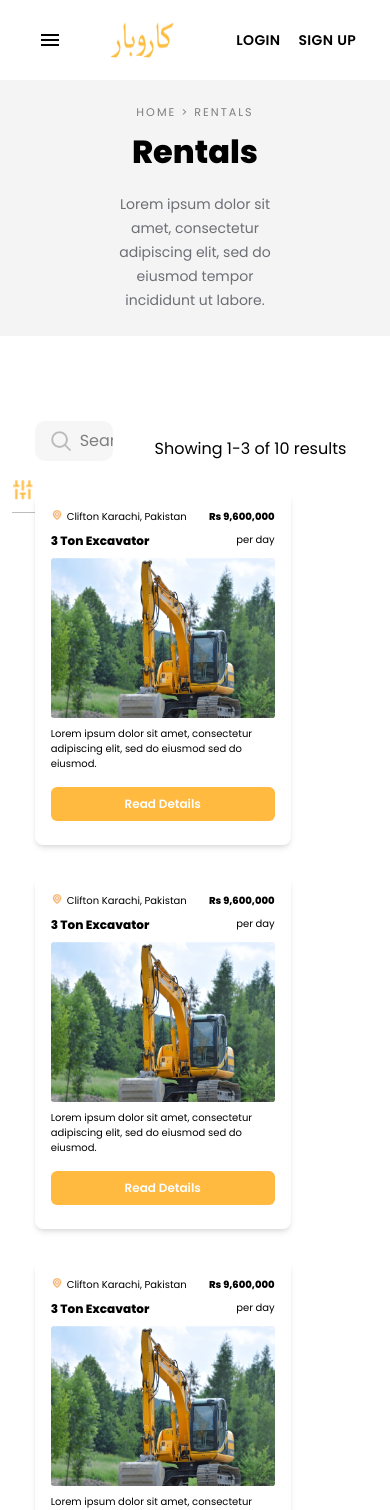
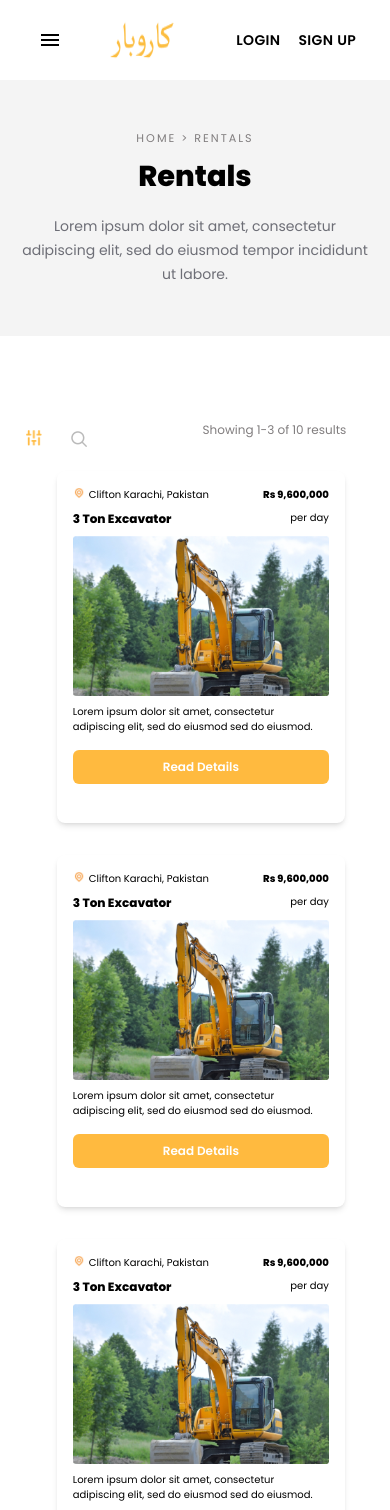
Before and after one commit to Hashir-Khan777/ME-P-Frontend, a React (Create React App) app: page /Rentals in a window 390 px wide. Shown: the top 1510 px of the page. Built offline with nearby package versions, Linux system fonts and the light colour scheme.

Commit message:
fixes for rental

```diff
--- a/package.json
+++ b/package.json
@@ -30,6 +30,7 @@
     "react-date-range": "^1.4.0",
     "react-datetime-picker": "^5.5.3",
     "react-dom": "^18.2.0",
+    "react-icons": "^5.0.1",
     "react-multi-carousel": "^2.8.4",
     "react-redux": "^9.1.0",
     "react-router-dom": "^6.15.0",
--- a/src/pages/Rentals/RentalCards.tsx
+++ b/src/pages/Rentals/RentalCards.tsx
@@ -1,21 +1,21 @@
 /* eslint-disable jsx-a11y/alt-text */
-import React, {useState} from 'react'
+import React, { useState } from 'react'
 import styles from "./style.module.css";
 import { useNavigate } from "react-router-dom";
 import images from "../../utils/Images";
 
-const RentalCards = (props:any) => {
+const RentalCards = (props: any) => {
     const navigate = useNavigate();
 
-    const {data} = props;
+    const { data } = props;
     const [currentPage, setCurrentPage] = useState(1);
     const [itemsPerPage, setItemsPerPage] = useState(3);
     const indexOfLastItem = currentPage * itemsPerPage;
     const indexOfFirstItem = indexOfLastItem - itemsPerPage;
     const currentItems = data.slice(indexOfFirstItem, indexOfLastItem);
-  const handleNavigation = (item:any) => {
+    const handleNavigation = (item: any) => {
         const relatedProduct = data
-      .filter((obj:any) => obj.name === item.name)
+            .filter((obj: any) => obj.name === item.name)
             .slice(0, 4);
         navigate(`details/${item._id}`, {
             state: {
@@ -29,17 +29,17 @@ const RentalCards = (props:any) => {
         <>
             <div className="w-full flex flex-row items-end justify-between">
                 <div className="w-[25%] bg-[#F6F6F6] flex flex-row items-center rounded-[10px]">
-                  <img src={images.search} className="w-5 h-5 absolute ml-4" />
-                  <input placeholder="Search" className={styles.searchInput} />
+                    <img src={images.search} className="sm:w-5 sm:h-5 w-4 h-4 absolute ml-4" />
+                    <input placeholder="Search" className={"w-full h-[40px] bg-transparent outline-none border-none pl-[45px] rounded-[5px] text-[#807d7e] sm:block hidden"} />
                 </div>
-                <span>{`Showing ${currentPage}-${currentItems.length} of ${data?.length} results`}</span>
+                <span className='text-[12px] sm:text-[14px] text-[#807d7e]'>{`Showing ${currentPage}-${currentItems.length} of ${data?.length} results`}</span>
             </div>
-              <div className="flex flex-wrap justify-between mt-8">
-                {currentItems.map((item:any, index:number) => {
+            <div className="sm:flex block flex-wrap justify-between mt-8 m-auto">
+                {currentItems.map((item: any, index: number) => {
                     return (
                         <div
                             key={index}
-                      className="w-[16rem] h-[22rem] bg-white rounded-lg shadow-md p-4 mb-8">
+                            className="sm:w-[16rem] w-[18rem] h-[22rem]  bg-white rounded-lg shadow-md p-4 mb-8">
                             <div className="flex justify-between">
                                 <div className='flex flex-row'>
                                     <img className="w-3 h-3" src={images.location} />
--- a/src/pages/Rentals/index.js
+++ b/src/pages/Rentals/index.js
@@ -6,10 +6,13 @@ import { Slider } from "@mui/material";
 import UserPagination from "../../components/UserPagination";
 import { useNavigate } from "react-router-dom";
 import RentalCards from "./RentalCards";
+import { IoMdClose } from "react-icons/io";
+
 const Rentals = () => {
   const navigate = useNavigate();
 
   const [showFilter, setShowFilter] = useState(false);
+  const [showSidebar, setShowSidebar] = useState(false);
   const [data, setData] = useState([
     {
       _id: "1071230814",
@@ -488,7 +491,9 @@ const Rentals = () => {
   const indexOfLastItem = currentPage * itemsPerPage;
   const indexOfFirstItem = indexOfLastItem - itemsPerPage;
   const currentItems = data.slice(indexOfFirstItem, indexOfLastItem);
-
+  const toggleSidebar = () => {
+    setShowSidebar(!showSidebar); // Toggle sidebar visibility
+  };
   const handleChange = (event, newValue) => {
     setValue(newValue);
   };
@@ -503,10 +508,10 @@ const Rentals = () => {
       <div className="w-full">
         <div className="w-full bg-[#F4F4F4] flex flex-col justify-center items-center h-[16rem] mb-16">
           <div className="text-[#807D7E] font-500 text-[0.7rem] items-center tracking-[2px]">{`HOME > RENTALS`}</div>
-          <div className="text-[#000] font-700 text-[2rem] items-center mt-2 font-bold mb-2">
+          <div className="text-[#000] font-700 text-[1.8rem] sm:text-[2rem] items-center mt-2 font-bold mb-2">
             Rentals
           </div>
-          <div className="text-[#6D6E76] font-500 text-sm items-center w-[40%] my-0 mx-auto mt-2 justify-center text-center leading-6">
+          <div className="text-[#6D6E76] font-500 text-sm items-center w-[90%] w-sm:[40%] my-0 mx-auto mt-2 justify-center text-center leading-6">
             Lorem ipsum dolor sit amet, consectetur adipiscing elit, sed do
             eiusmod tempor incididunt ut labore.
           </div>
@@ -517,13 +522,15 @@ const Rentals = () => {
               <>
                 {/* <span className="border-l h-[35rem] relative left-[18rem] top-[6rem] border-[#BEBCBD]"></span> */}
                 <span className="rotate-90 border-[0.1px] h-[12rem] relative left-[7.5rem] top-[-1rem] border-[#d7d7d7]"></span>
-                <div className="w-[35%] mt-10 relative left-[1.5rem] mr-8">
+                <div className={showSidebar ? styles.sidebarMobile : ""}>
+                   <div className="w-[35%] mt-10 relative left-[1.5rem] mr-8">
                   <div className="w-[60%] flex flex-row items-center justify-between mx-0 my-auto border-b-1 border-solid border-b-[#BEBCBD] pb-5">
+                  <IoMdClose />
                     <span className="text-[#ffba3f] font-semibold text-[1rem] items-center">
                       Filter
                     </span>
                     <img
-                      onClick={() => setShowFilter(false)}
+                      onClick={() => toggleSidebar()}
                       src={images.filter}
                       className="w-[15px] h-[16px] cursor-pointer"
                     />
@@ -550,14 +557,6 @@ const Rentals = () => {
                       onChange={handleChange}
                     />
                   </div>
-                  {/* <div className="w-[20%] flex flex-row items-center mx-0 my-auto justify-between">
-                    <div className="border border-[#BEBCBD] rounded-[5px] px-4 py-[2px] text-[10px] mr-2">
-                      70
-                    </div>
-                    <div className="border border-[#BEBCBD] rounded-[5px] px-4 py-[2px] text-[10px]">
-                      600
-                    </div>
-                  </div> */}
                   <div className="w-[65%] flex flex-row items-end justify-between">
                   <div className="border border-[#BEBCBD] rounded-[5px] px-4 py-[2px] text-[10px] mr-2">
                       70
@@ -566,6 +565,8 @@ const Rentals = () => {
                       600
                     </div>
               </div>
+              {/* end */}
+                </div>
                 </div>
                 <div className="w-[100%] flex flex-col bg-white px-0 box-border pb-10 relative top-[-1.2rem] mr-8">
 
@@ -577,12 +578,12 @@ const Rentals = () => {
                 <div className="w-[15%] flex flex-col mt-10 items-center">
                   <img
                     src={images.filter}
-                    className="w-5 h-5 cursor-pointer"
+                    className="sm:w-5 sm:h-5 w-4 h-4 cursor-pointer relative sm:top-0 top-[-3.1rem]"
                     onClick={() => setShowFilter(true)}
                   />
-                  <hr className="w-[23px] border-none h-[1px] mt-3 bg-[#BEBCBD]" />
+                  <hr className="w-[23px] border-none h-[1px] mt-3 bg-[#BEBCBD] sm:block hidden" />
                 </div>
-                <div className="w-[60rem] flex flex-col bg-white px-0 box-border pb-10 relative top-[-1.2rem] mr-8">
+                <div className="sm:w-[60rem] w-full flex flex-col bg-white px-0 box-border pb-10 relative top-[-1.2rem] mr-8">
 
                 <RentalCards data={data} />
              </div>
--- a/src/pages/Rentals/style.module.css
+++ b/src/pages/Rentals/style.module.css
@@ -3,6 +3,27 @@
     padding: 0;
     box-sizing: border-box;
 }
+.sidebarMobile {
+    /* Define styles for sidebar on mobile devices */
+    position: fixed;
+    top: 0;
+    left: 0;
+    width: 40%; /* Adjust the width as needed */
+    height: 100vh;
+    background-color: #fff;
+    z-index: 1000; /* Adjust z-index to ensure it appears above other content */
+    box-shadow: 0 0 10px rgba(0, 0, 0, 0.1); /* Add shadow with 10px blur and 0.1 opacity */
+    /* Add more styles as needed */
+}
+
+
+  /* Define media query for mobile devices */
+  @media (min-width: 768px) {
+    .sidebarMobile {
+      display: none; /* Hide sidebar on devices with width >= 768px (typical tablets and desktops) */
+    }
+  }
+
 
 .container {
     width: 100%;
@@ -108,7 +129,6 @@
 }
 
 .searchInput {
-
     width: 100%;
     height: 40px;
     background-color: transparent;
```
Also changed, not shown: 1 other file (tests, documents, lock files or other folders). Lines whose indentation alone changed are shown as unchanged.
